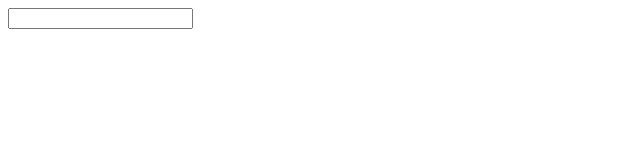
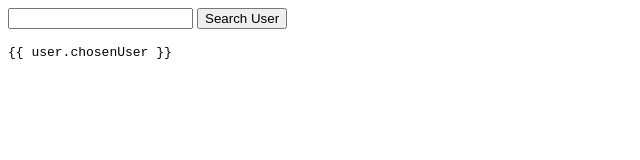
Before and after one commit to lynnchin/angular-tutorial, a plain HTML site: page StartersCourse/content/index.html in a window 1280 px wide. Shown: the whole page, without its empty margins (0-640 px from the left). Drawn offline with nearby package versions, Linux system fonts and the light colour scheme.

Commit message:
Completed chapter 22 - Starters Course

```diff
--- a/StartersCourse/content/index.html
+++ b/StartersCourse/content/index.html
@@ -4,6 +4,7 @@
 <script src="js/app.js"></script>
 <script src="js/MoviesController.js"></script>
 <script src="js/MainController.js"></script>
+<script src="js/UserController.js"></script>
  <style>
      .old {background:  red; }
      .modern {background: blue; }
@@ -12,8 +13,14 @@
 </style>
 </head>
 <body>
-    <div ng-controller="MainController as main">
-    <input type="text" ng-model="main.person.location">
+    <div ng-controller="UserController as user">
+     <form ng-submit="user.getUser();">
+        <input type="text" ng-model="user.userId">
+        <button type="submit">
+         Search User
+         </button>
+     </form>
+        <pre>{{ user.chosenUser }}</pre>
     </div>
 </body>
 </html>
```
Also changed, not shown: 1 other file.
